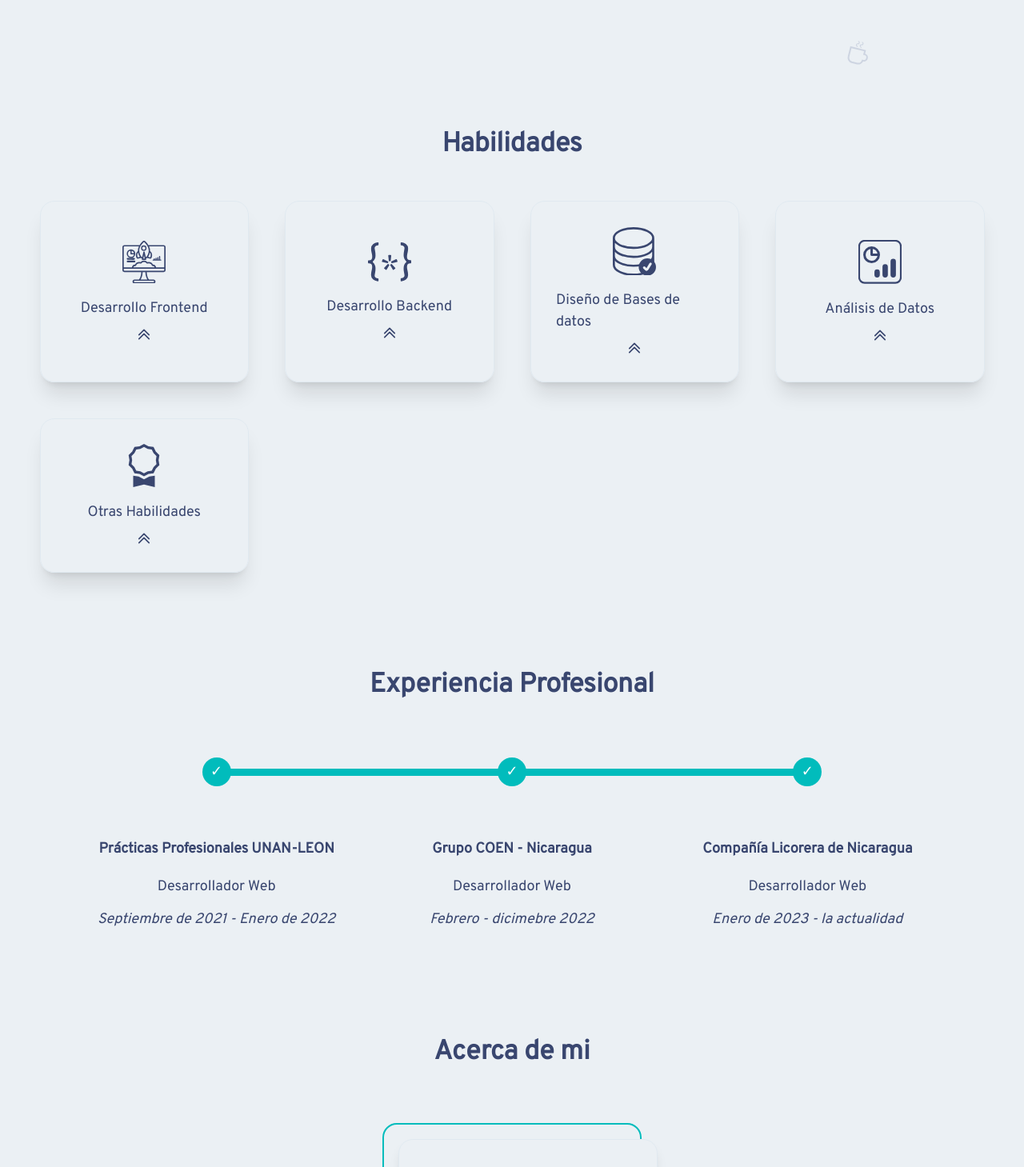
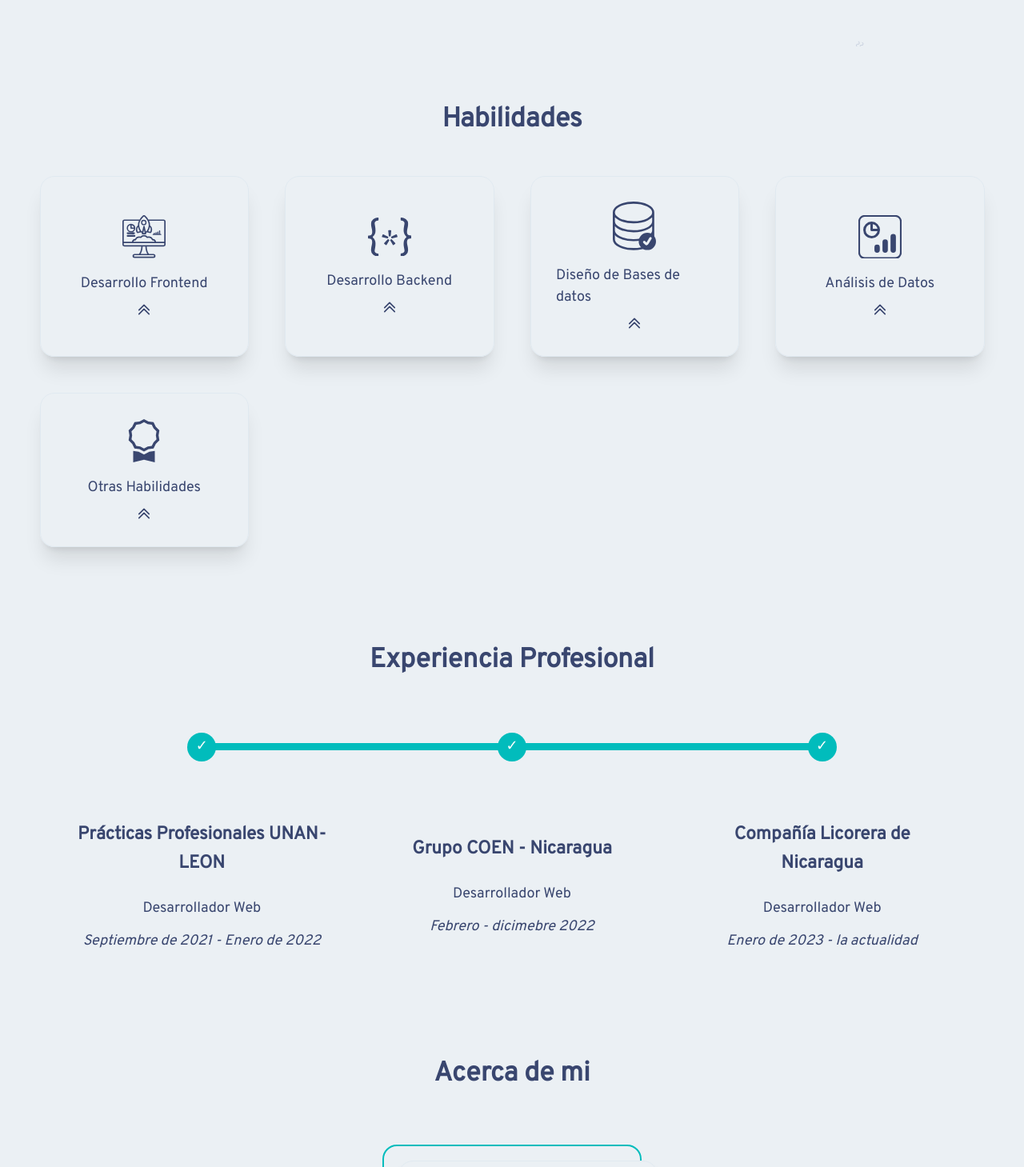
Before and after one commit to marlonocampo/portfolio, a React (Vite) app: page / in a window 1280 px wide. Shown: the part 640-2099 px from the top of the page at 80% size. Built offline with nearby package versions, Linux system fonts and the light colour scheme.

Commit message:
Fix/ semántica de html

```diff
--- a/src/components/nav/Navigation.tsx
+++ b/src/components/nav/Navigation.tsx
@@ -23,7 +23,7 @@ export function Navigation (): JSX.Element {
             <MenuIcon />
           </button>
           <div className='tooltip tooltip-bottom w-5 m-2 activeEfect' data-tip='marlonocampo'>
-            <a href='#home'>
+            <a href='#'>
               <OriginalLogo />
             </a>
           </div>
--- a/src/components/sections/presentation/Presentation.tsx
+++ b/src/components/sections/presentation/Presentation.tsx
@@ -17,9 +17,9 @@ export function Presentation (): JSX.Element {
       <div className='flex flex-col items-start justify-center'>
         <article className={'zoom-effect z-10 text-secondary prose xl:w-[80%] overflow-hidden'}>
           <p className='text-xl my-2'>¡Hola 👋🏼,</p>
-          <h1 className='text-info my-2 prose-h1'>Soy Marlon Ocampo!</h1>
+          <h1 className='text-info my-2'>Soy Marlon Ocampo!</h1>
           <p className='text-xl my-2'>
-            Desarrollador de aplicaciones, con más de 1 año de experiencia enfocado en tecnologías Web.<br />
+            Desarrollador de software, con más de 1 año de experiencia enfocado en tecnologías Web.<br />
             <a className='decoration-transparent linknav text-info text-xl' href='#aboutme'>Acerca de mí</a>
           </p>
         </article>
--- a/src/components/sections/profesionalExperience/ProfesionalExperience.tsx
+++ b/src/components/sections/profesionalExperience/ProfesionalExperience.tsx
@@ -3,9 +3,9 @@ import { profesionalEperienceInfo } from './profesionalExperienceInfo'
 export function ProfesionalExperience (): JSX.Element {
   return (
     <section id='profesionalEperience' className='px-8 mt-16'>
-      <h1 className='mb-10 text-3xl font-bold text-secondary text-center'>
+      <h2 className='mb-10 text-3xl font-bold text-secondary text-center'>
         Experiencia Profesional
-      </h1>
+      </h2>
       <div className='overflow-auto'>
         <div className='m-5 flex items-center justify-center min-w-[720px]'>
           <ul className='steps text-primary'>
@@ -13,7 +13,7 @@ export function ProfesionalExperience (): JSX.Element {
               return (
                 <li key={info.key} data-content='✓' className='step step-info prose'>
                   <div className={'card-body text-secondary'}>
-                    <h4 className='text-secondary'>{info.name}</h4>
+                    <h3 className='text-secondary'>{info.name}</h3>
                     <p className='m-0'>{info.position}</p>
                     <i className='m-0'>{info.duration}</i>
                   </div>
--- a/src/components/sections/skills/ShowDescriptionSkills.tsx
+++ b/src/components/sections/skills/ShowDescriptionSkills.tsx
@@ -13,7 +13,7 @@ function DescriptionSkills ({ handleShowDescription, currentSkill }: props): JSX
     <div className={`z-40 fixed w-full h-full top-0 flex items-center justify-center
                       backdrop-blur-sm bg-transparent text-secondary`}
     >
-      <article className='w-[500px] bg-primary rounded-2xl p-8 shadow-xl slide-up prose text-secondary border border-3 border-secondary-focus'>
+      <p className='w-[500px] bg-primary rounded-2xl p-8 shadow-xl slide-up prose text-secondary border border-3 border-secondary-focus'>
         <div className='flex justify-between'>
           <h4 className='text-secondary'>{currentSkill.name}</h4>
           <button onClick={() => handleShowDescription()}>
@@ -26,7 +26,7 @@ function DescriptionSkills ({ handleShowDescription, currentSkill }: props): JSX
             return <li key={subSkill}>{subSkill}</li>
           })}
         </ul>
-      </article>
+      </p>
     </div>
   )
 }
--- a/src/components/sections/skills/Skills.tsx
+++ b/src/components/sections/skills/Skills.tsx
@@ -23,9 +23,9 @@ export function Skills (): JSX.Element {
           <DescriptionSkills handleShowDescription={handleShowDescription} currentSkill={currentSkill} />
         </Suspense>
       )}
-      <h1 id='skills' className='text-center text-3xl font-bold text-secondary'>
+      <h2 id='skills' className='text-center text-3xl font-bold text-secondary'>
         Habilidades
-      </h1>
+      </h2>
       <div className='text-secondary gridSkills gap-4 p-8'>
         {descriptionSkills.map(skill => {
           return (
@@ -36,7 +36,7 @@ export function Skills (): JSX.Element {
               <div className='m-2 w-12'>{<skill.icon />}</div>
               <span className='m-2'>{skill.name}</span>
               <div className='tooltip tooltip-bottom' data-tip='Ver Detalles'>
-                <button onClick={() => showDescriptionSkill(skill)} className='text-sm link activeEfect'>
+                <button onClick={() => showDescriptionSkill(skill)} className='text-sm link activeEfect' aria-label='Show Description'>
                   <UpSlideIcon />
                 </button>
               </div>
```
